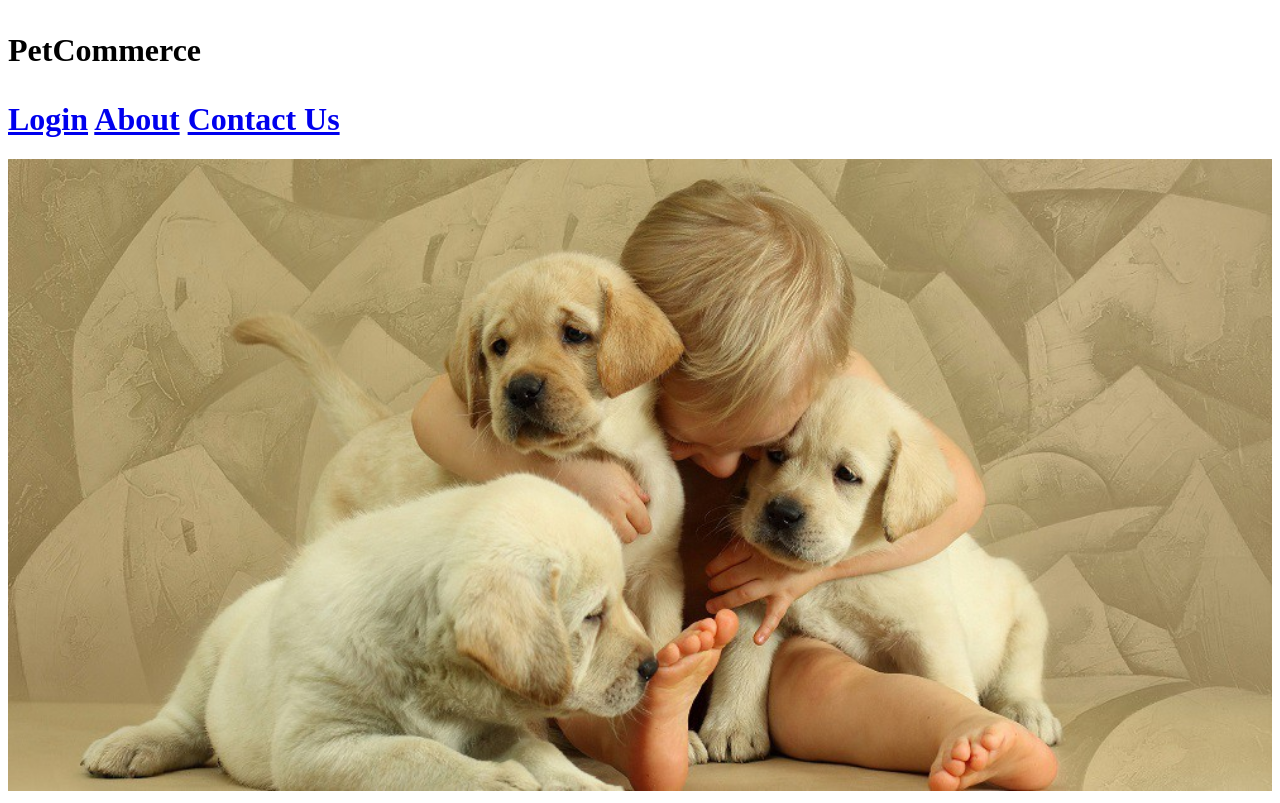
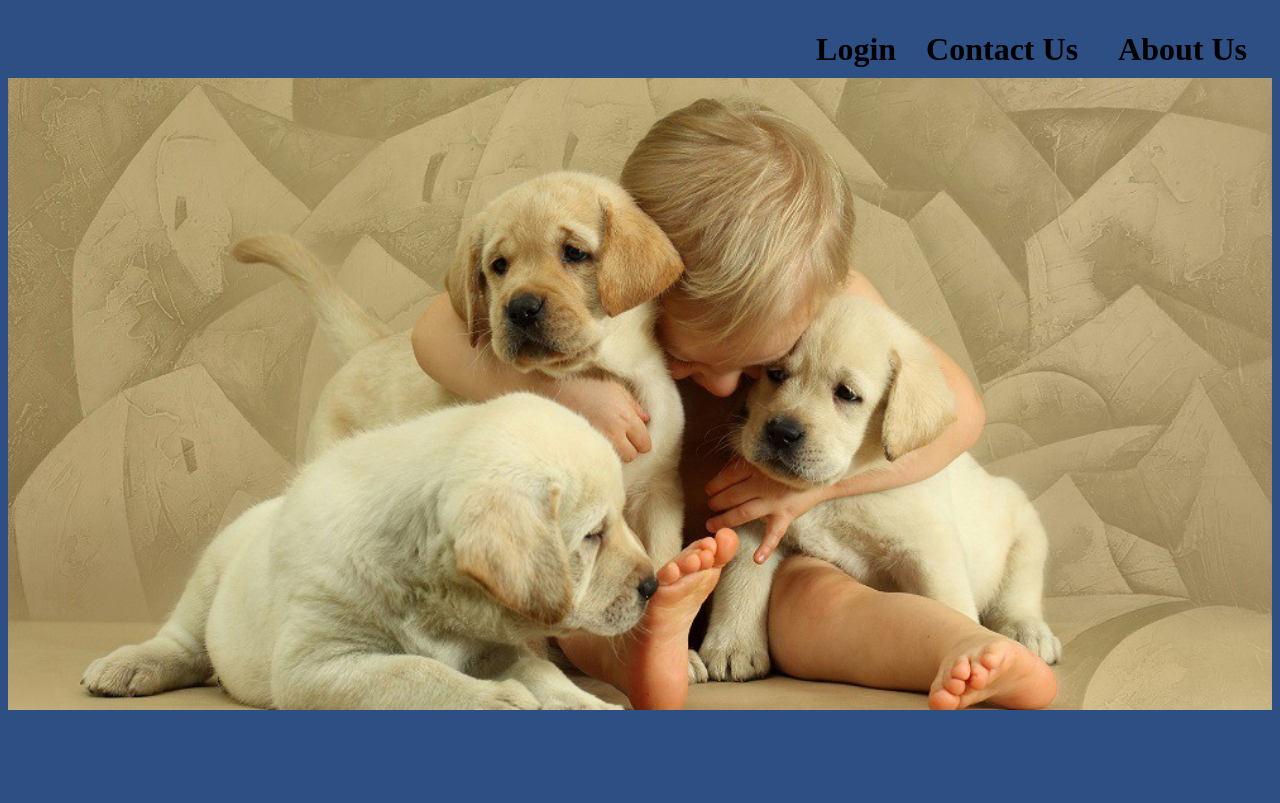
Before and after one commit to diego1sme/petEcommerce, a Django app: page / in a window 1280 px wide. After the commit the page ends 710 px from the top, so only its background shows below. Run offline with Django 3.2, Linux system fonts and the light colour scheme.

Commit message:
Adding some more stuff

```diff
--- a/homepage/templates/index.html
+++ b/homepage/templates/index.html
@@ -2,29 +2,22 @@
 <!DOCTYPE html>
 <html>
     {%load static%}
-    <div id="top"></div>
     <head>
         <meta charset="utf-8">
         <title>petEcommerce</title>
     </head>
     <style>
-        top{
-            background-color:blue;
-           }
     </style>
-    <body>
-        <top>
+    <body style="background:#2e4f84">
+        <div>
             <h1>
-                <p text-align: right;>PetCommerce</p>
-              <a text-align: left; href="login.html">Login<a>
-              <a text-align: left; href="aboutUs.html">About<a>
-              <a text-align: left; href="contactUs.html">Contact Us<a>
+                <a style="float: right; text-decoration:none; color:black; padding: 10px 25px;" href="about_Us.html">About Us<a>
+                    <a style="float: right; text-decoration:none; color: black; padding: 10px 15px;"  href="contact_Us.html">Contact Us <a>
+                    <a style="float: right; text-decoration:none; color: black; padding: 10px 15px;" href="login.html">Login <a>
             </h1>
-        </top>
-        <div>
-              <img style="width: 100%;"
-              style="height: 100%;"
-              src="{% static "media/photo.jpg" %}">
         </div>
+        <img style="width: 100%;"
+             style="height: 100%;"
+             src="{% static "media/photo.jpg" %}"
     </body>
 </html>
--- a/homepage/urls.py
+++ b/homepage/urls.py
@@ -1,8 +1,10 @@
 # howdy/urls.py
-from django.conf.urls import url
+from django.conf.urls import url, include
 from homepage import views
 
 urlpatterns = [
     url(r'^$', views.HomePageView.as_view()),
-
+    url(r'login.html',views.Login.as_view()),
+    url(r'contact_Us.html',views.contact_Us.as_view()),
+    url(r'about_Us.html',views.about_Us.as_view()),
 ]
--- a/homepage/views.py
+++ b/homepage/views.py
@@ -8,3 +8,15 @@ from django.views.generic import TemplateView
 class HomePageView(TemplateView):
     def get(self, request, **kwargs):
         return render(request, 'index.html', context=None)
+
+class Login(TemplateView):
+    def get(self, request, **kwargs):
+            return render(request,'login.html', context=None)
+
+class about_Us(TemplateView):
+    def get(self, request, **kwargs):
+            return render(request,'about_Us.html', context=None)
+
+class contact_Us(TemplateView):
+    def get(self, request, **kwargs):
+            return render(request,'contact_us.html', context=None)
--- a/petEcommerce/urls.py
+++ b/petEcommerce/urls.py
@@ -19,4 +19,7 @@ from django.contrib import admin
 urlpatterns = [
     url(r'^admin/', admin.site.urls),
     url(r'^', include('homepage.urls')),
+    url(r'login.html',include('homepage.urls')),
+    url(r'contact_Us.html',include('homepage.urls')),
+    url(r'about_Us.html',include('homepage.urls')),
 ]
```
Also changed, not shown: homepage/templates/Post.html (deleted, +0 -10 lines), homepage/templates/Sign_Up.html (deleted, +0 -10 lines), homepage/templates/about_Us.html (added).
